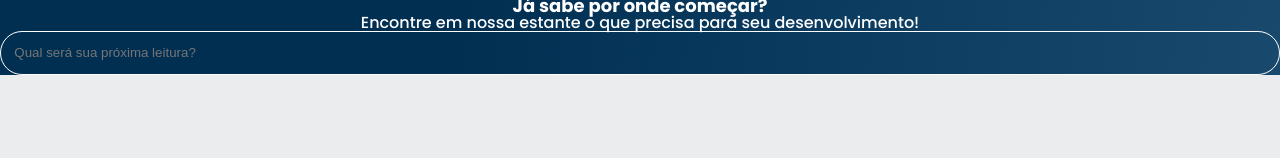
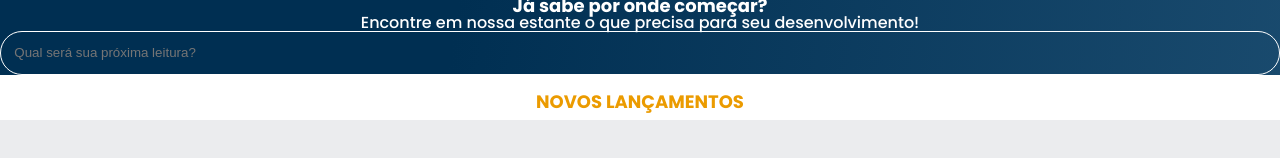
Before and after one commit to Nyck-i/AluraBooks, a plain HTML site: page index.html in a window 1280 px wide. Shown: the part 88-246 px from the top of the page. Drawn offline with Linux system fonts and the light colour scheme.

Commit message:
carrossel

```diff
--- a/index.html
+++ b/index.html
@@ -50,6 +50,9 @@
              <p class="banner__texto">Encontre em nossa estante o que precisa para seu desenvolvimento!</p>
              <input type="search" class="banner__pesquisa" placeholder="Qual será sua próxima leitura?">
         </section>
+        <section class="carrossel">
+            <h2 class="carrossel__titulo">Novos Lançamentos</h2>
+        </section>
 
     </body>
 
--- a/style.css
+++ b/style.css
@@ -1,5 +1,6 @@
 @import url(styles/header.css);
 @import url(styles/banner.css);
+@import url(styles/carrossel.css);
 :root{
     --cor-de-fundo: #EBECEE;
     --branco: #FFFFFF;
--- /dev/null
+++ b/styles/carrossel.css
@@ -0,0 +1,9 @@
+.carrossel__titulo{
+   color: var(--laranja);
+   background-color: var(--branco);
+   text-align: center;
+   text-transform: uppercase;
+   font-size: 18px;
+   font-weight: 700;
+   padding: 1em 0 0.5em 0;
+}
```
